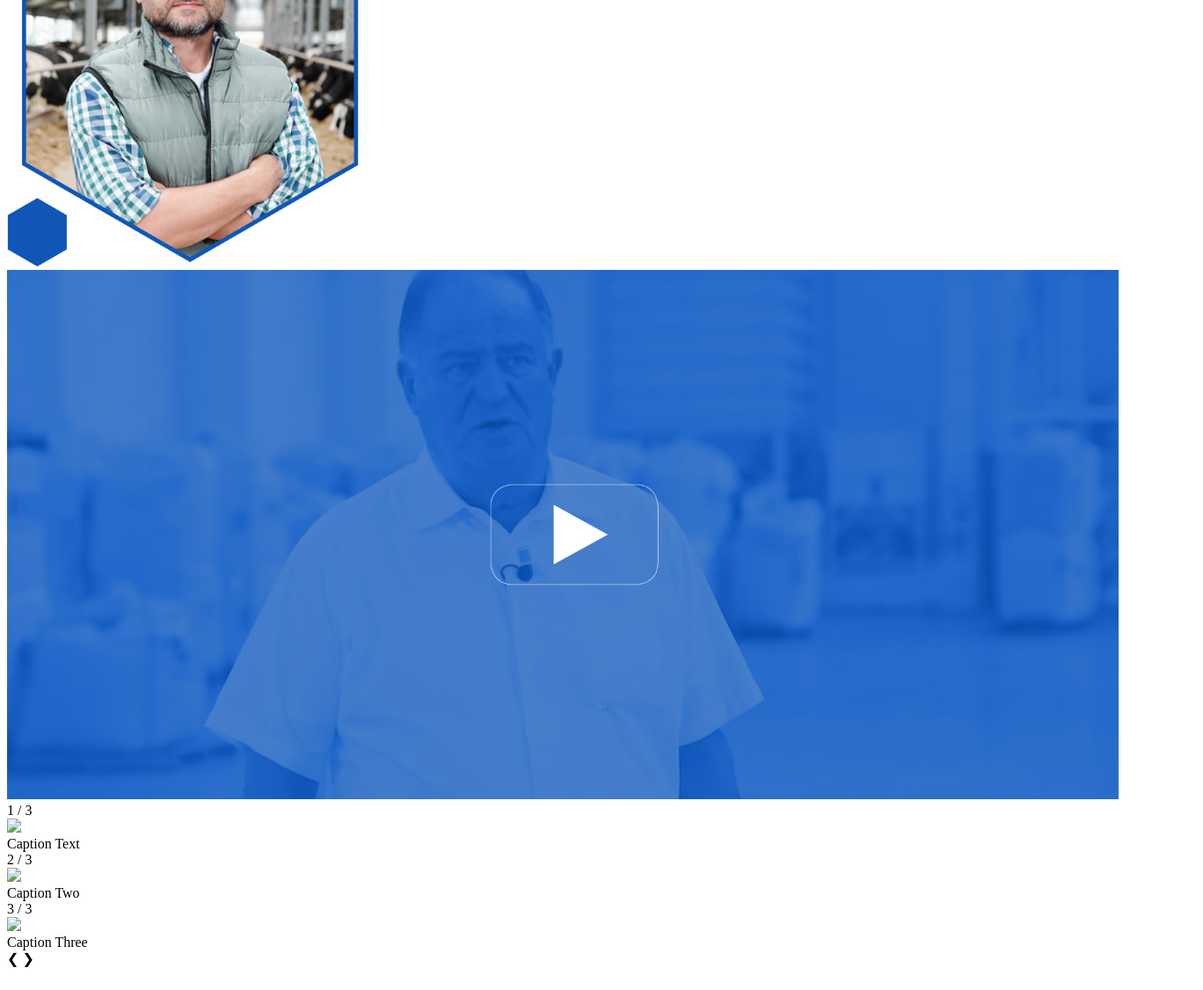
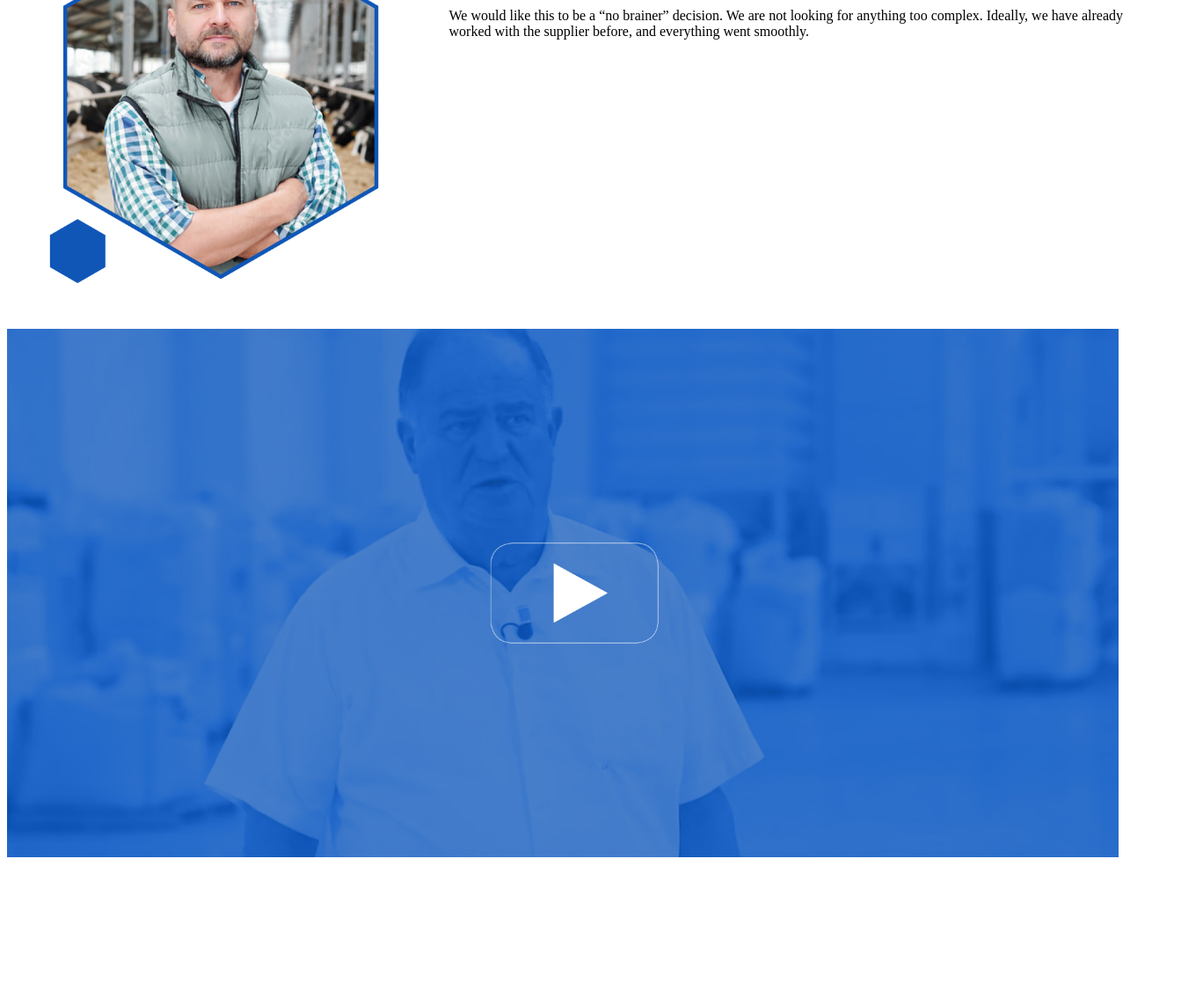
Before and after one commit to justsj11/upwork.github.io, a plain HTML site: page 01.Michael Floridi/index.html in a window 1280 px wide. Shown: the part 238-1364 px from the top of the page at 88% size, 1368 px wide, since content can reach past the window. After the commit the page ends 1225 px from the top, so only its background shows below. Drawn offline with Linux system fonts and the light colour scheme; files whose address does not match are found by name.

Commit message:
padding_left_col_two

```diff
--- a/01.Michael Floridi/index.html
+++ b/01.Michael Floridi/index.html
@@ -18,53 +18,22 @@
     </div>
 
     <div id="section_one">
-        <div id="col_one">
-            <img src="./assets/img_1.png"/>
-        </div>
-            <div id="col_two">
+
+      <div id="col_one">
+          <img src="./assets/img_1.png" id="section_one_image"/>
+      </div>
+
+        <div id="col_two">
                 <h1>THE ABSENTEE OPERATORS</h1>
                 <h3>Look for a smooth process and simple solutions matching their budget </h3>
                     <p>We would like this to be a “no brainer” decision. We are not looking for anything too complex. Ideally, we have already worked with the supplier before, and everything went smoothly. </p>
-            </div>
-            </div>
+        </div>
+    </div>
 
     <div id="section_two">
         <img src="./assets/video.jpg"/>
     </div>
-    <div id="section_three">
-        <div class="slideshow-container">
-            <!-- Full-width images with number and caption text -->
-            <div class="mySlides fade">
-              <div class="numbertext">1 / 3</div>
-              <img src="img1.jpg" style="width:100%">
-              <div class="text">Caption Text</div>
-            </div>
 
-            <div class="mySlides fade">
-              <div class="numbertext">2 / 3</div>
-              <img src="img2.jpg" style="width:100%">
-              <div class="text">Caption Two</div>
-            </div>
-
-            <div class="mySlides fade">
-              <div class="numbertext">3 / 3</div>
-              <img src="img3.jpg" style="width:100%">
-              <div class="text">Caption Three</div>
-            </div>
-
-            <!-- Next and previous buttons -->
-            <a class="prev" onclick="plusSlides(-1)">&#10094;</a>
-            <a class="next" onclick="plusSlides(1)">&#10095;</a>
-          </div>
-          <br>
-
-          <!-- The dots/circles -->
-          <div style="text-align:center">
-            <span class="dot" onclick="currentSlide(1)"></span>
-            <span class="dot" onclick="currentSlide(2)"></span>
-            <span class="dot" onclick="currentSlide(3)"></span>
-          </div>
-    </div>
 
     <script src="./index.js"></script>
 </body>
--- a/01.Michael Floridi/style.css
+++ b/01.Michael Floridi/style.css
@@ -21,8 +21,13 @@ img {
     width: 100%;
 }
 
+#col_two {
+    margin-left: 5rem;
+}
+
 #section_one {
     display: flex;
     width: 100%;
     justify-content: space-between;
+    padding: 3rem;
 }
```
